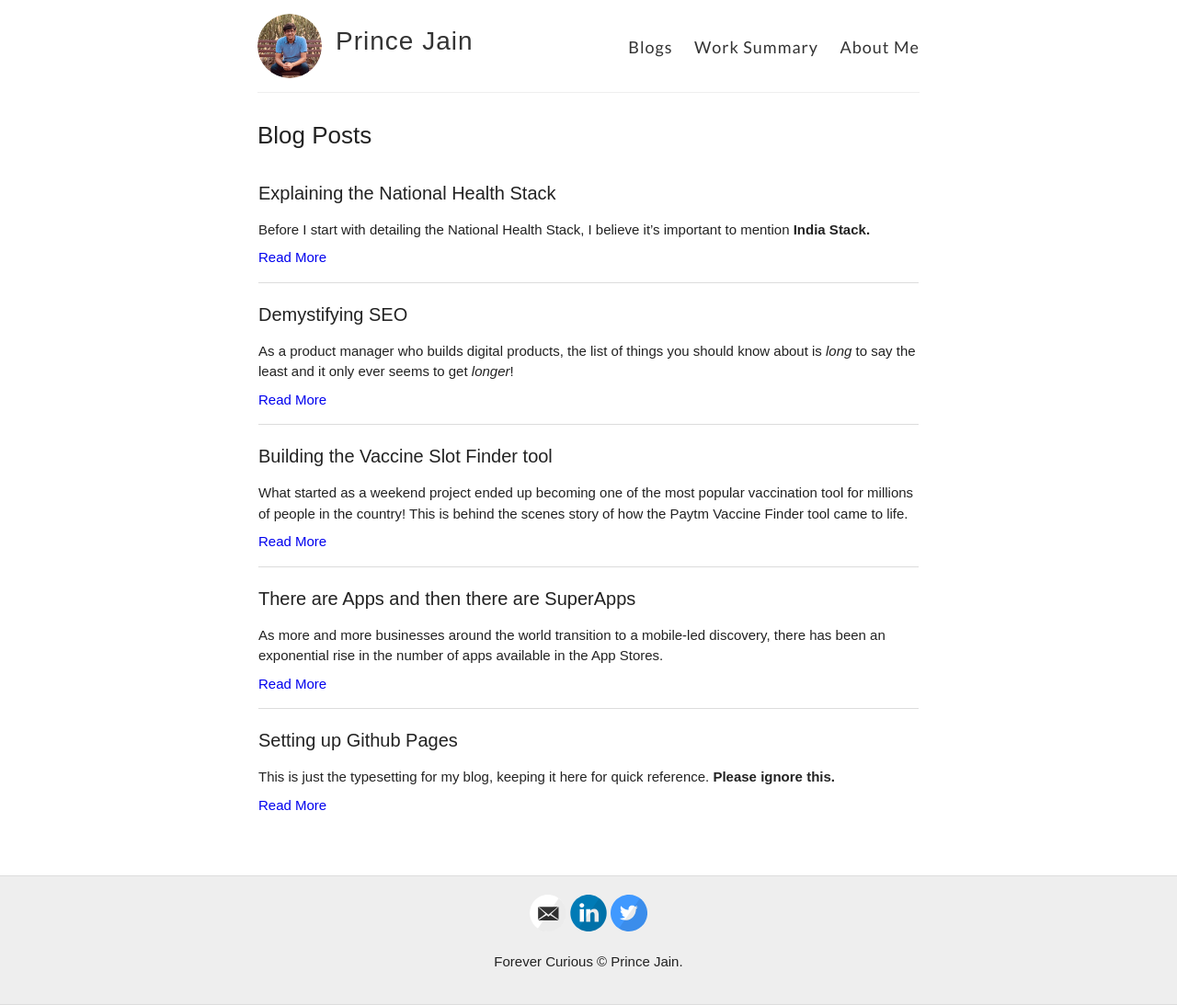
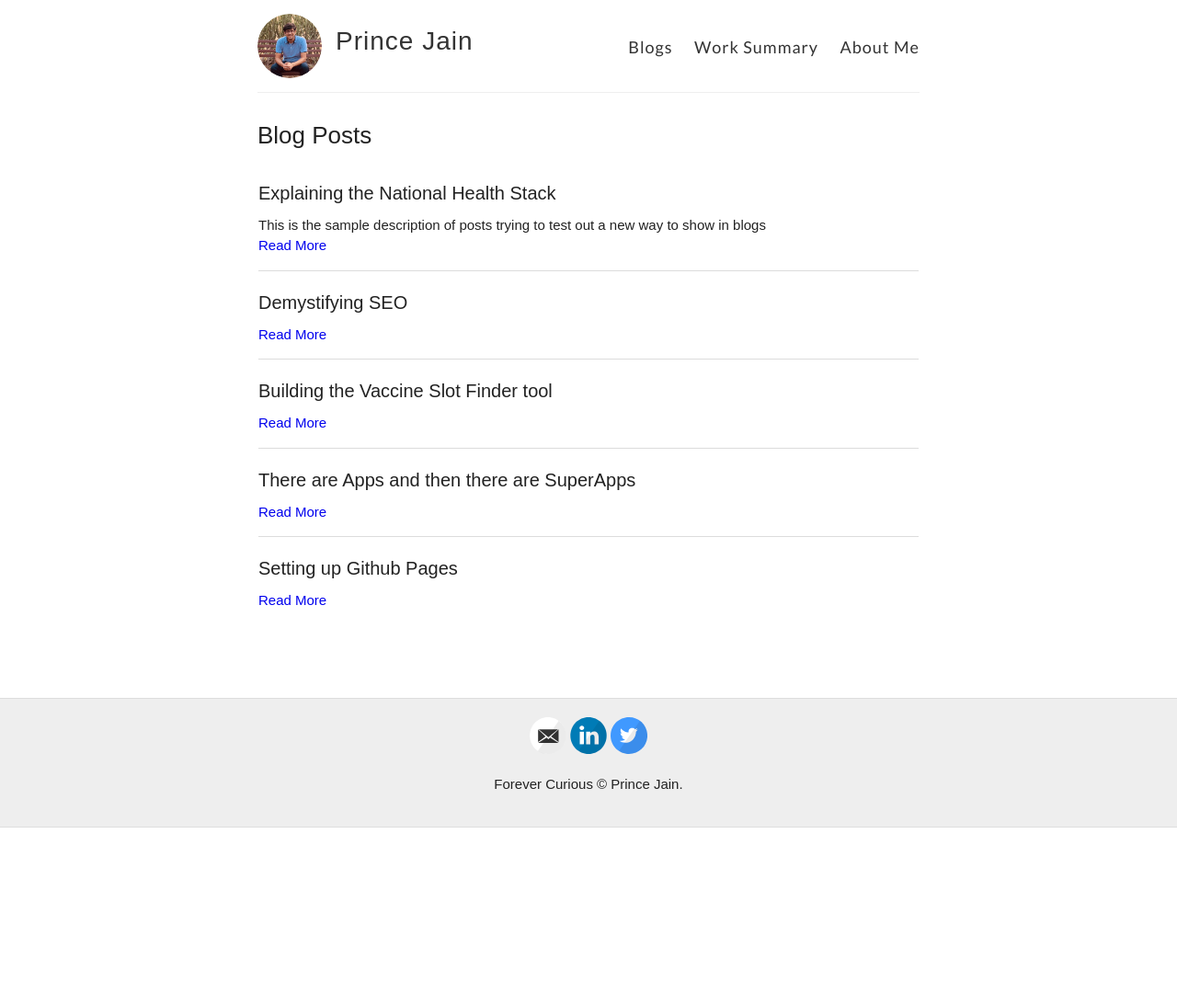
Before and after one commit to product-noob/product-noob.github.io, a Jekyll site: the page built from blog.md, in a window 1280 px wide. Shown: the whole page at 92% size. Built offline with Jekyll 4.4.1, drawn with Linux system fonts in a browser that asks for light colours; after the commit the page ends 900 px from its top, so only the background shows below that.

Commit message:
Tried a different way to add description

```diff
--- a/_layouts/blog.html
+++ b/_layouts/blog.html
@@ -8,7 +8,7 @@ layout: default
 		<article class="post">
 			<h4><a href="{{ site.baseurl }}{{ post.url }}" class="blogheader">{{ post.title }}</a></h4>
 			<div class="entry">
-				<div class="blogsubtext">{{ post.excerpt }} </div>
+				<div class="blogsubtext">{{ post.description }} </div>
 			</div>
 			<a href="{{ site.baseurl }}{{ post.url }}" class="read-more">Read More</a>
 		</article> {% endfor %}
--- a/_posts/2022-01-12-India Health Stack.md
+++ b/_posts/2022-01-12-India Health Stack.md
@@ -1,6 +1,7 @@
 ---
 layout: post
 title:  "Explaining the National Health Stack"
+description: "This is the sample description of posts trying to test out a new way to show in blogs"
 
 ---
 
```
